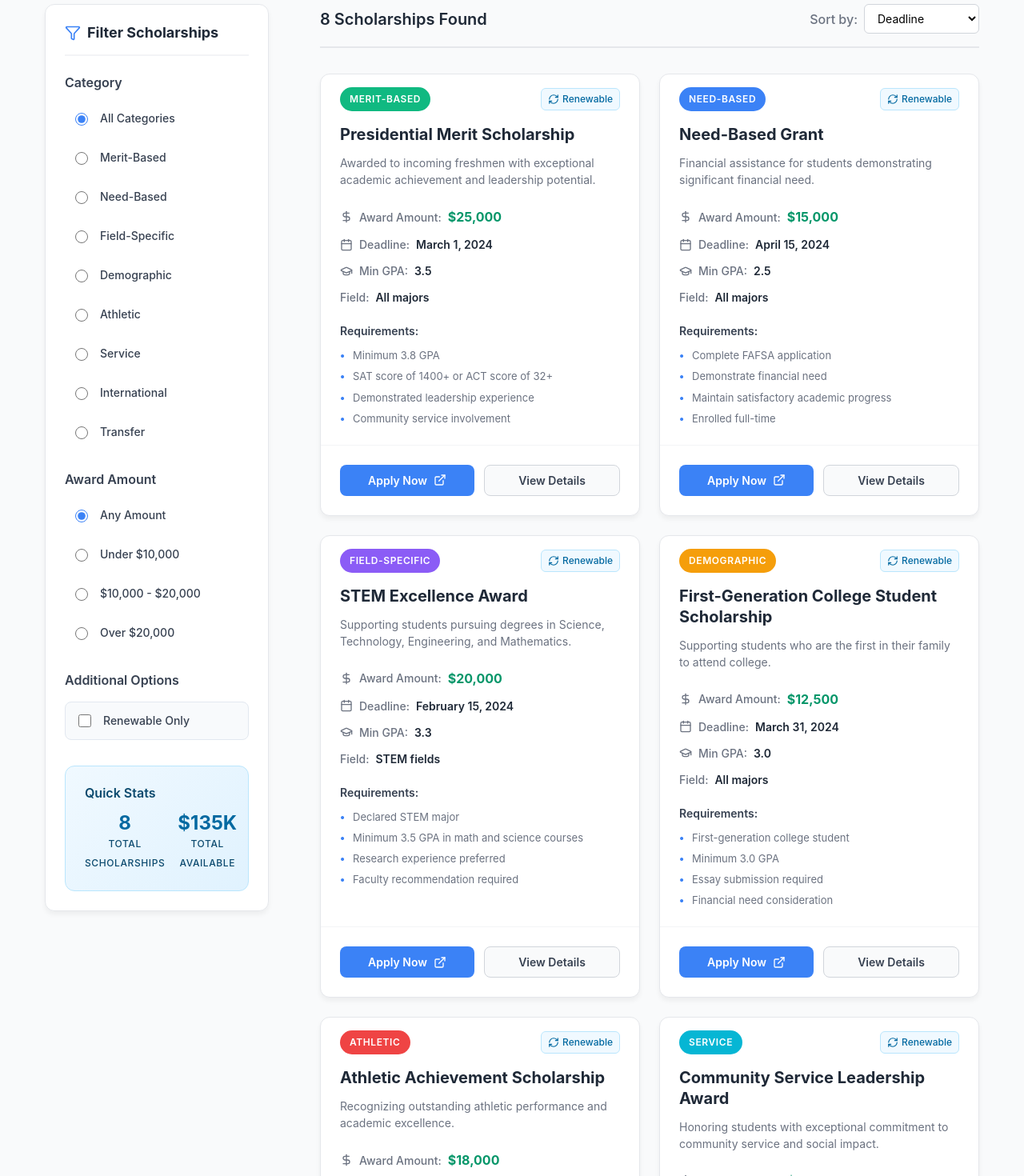
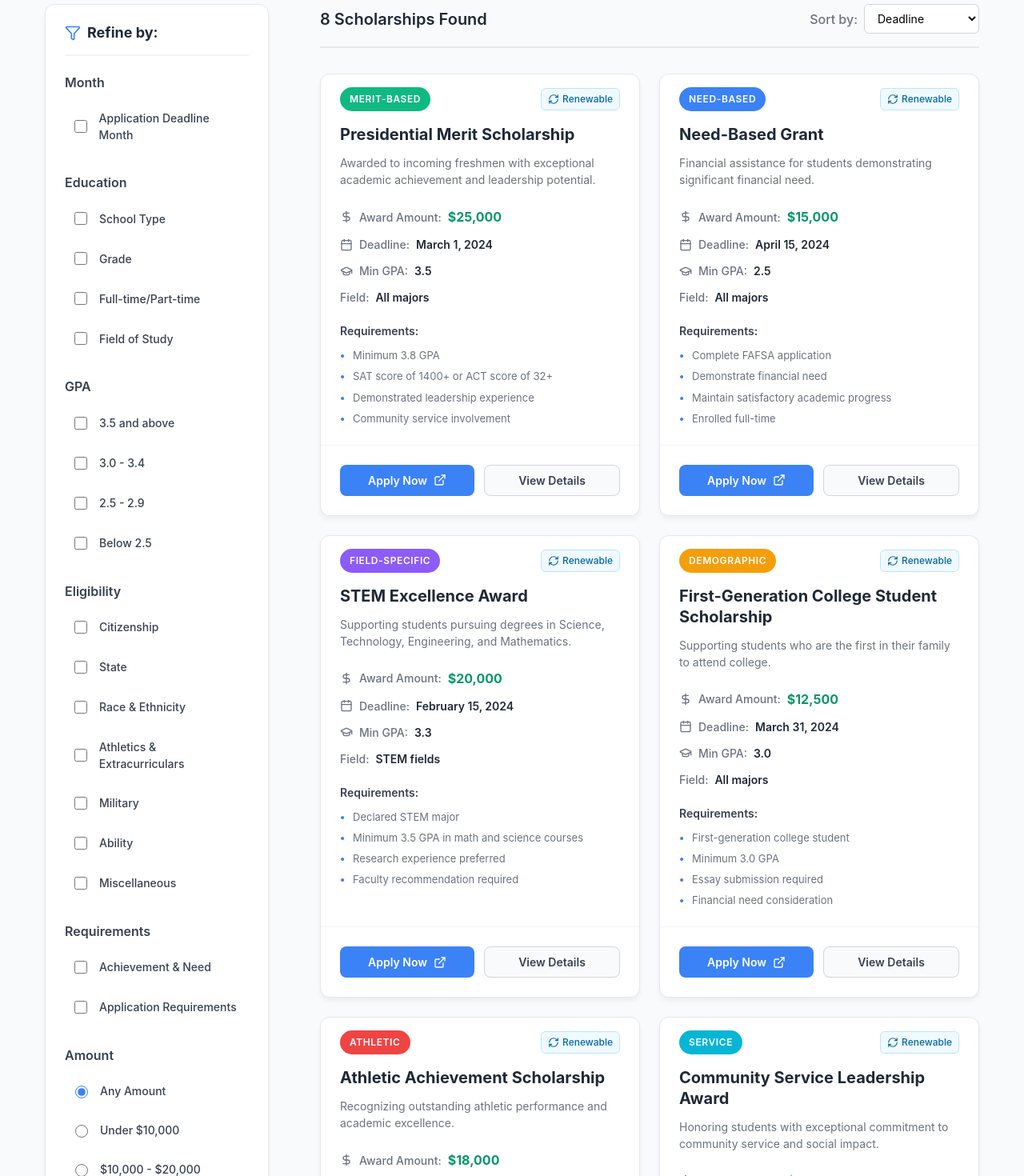
Before and after one commit to acaztec/ScholarshipTool, a React (Vite) app: page / in a window 1280 px wide. Shown: the part 460-1930 px from the top of the page at 80% size. Built offline with nearby package versions, Linux system fonts and the light colour scheme.

Commit message:
Update filter sidebar with new search criteria

```diff
--- a/src/components/FilterSidebar.tsx
+++ b/src/components/FilterSidebar.tsx
@@ -1,5 +1,5 @@
 import React from 'react';
-import { Filter, X } from 'lucide-react';
+import { Filter, X, ChevronDown } from 'lucide-react';
 import './FilterSidebar.css';
 
 interface FilterSidebarProps {
@@ -19,17 +19,6 @@ const FilterSidebar: React.FC<FilterSidebarProps> = ({
   renewableOnly,
   onRenewableChange,
 }) => {
-  const categories = [
-    'Merit-Based',
-    'Need-Based',
-    'Field-Specific',
-    'Demographic',
-    'Athletic',
-    'Service',
-    'International',
-    'Transfer'
-  ];
-
   const clearAllFilters = () => {
     onCategoryChange('');
     onAmountChange('');
@@ -43,7 +32,7 @@ const FilterSidebar: React.FC<FilterSidebarProps> = ({
       <div className="sidebar-header">
         <div className="sidebar-title">
           <Filter size={20} />
-          <h3>Filter Scholarships</h3>
+          <h3>Refine by:</h3>
         </div>
         {hasActiveFilters && (
           <button className="clear-filters" onClick={clearAllFilters}>
@@ -54,35 +43,109 @@ const FilterSidebar: React.FC<FilterSidebarProps> = ({
       </div>
 
       <div className="filter-section">
-        <h4 className="filter-title">Category</h4>
+        <h4 className="filter-title">Month</h4>
         <div className="filter-options">
           <label className="filter-option">
-            <input
-              type="radio"
-              name="category"
-              value=""
-              checked={selectedCategory === ''}
-              onChange={(e) => onCategoryChange(e.target.value)}
-            />
-            <span className="filter-label">All Categories</span>
+            <input type="checkbox" />
+            <span className="filter-label">Application Deadline Month</span>
           </label>
-          {categories.map(category => (
-            <label key={category} className="filter-option">
-              <input
-                type="radio"
-                name="category"
-                value={category}
-                checked={selectedCategory === category}
-                onChange={(e) => onCategoryChange(e.target.value)}
-              />
-              <span className="filter-label">{category}</span>
-            </label>
-          ))}
         </div>
       </div>
 
       <div className="filter-section">
-        <h4 className="filter-title">Award Amount</h4>
+        <h4 className="filter-title">Education</h4>
+        <div className="filter-options">
+          <label className="filter-option">
+            <input type="checkbox" />
+            <span className="filter-label">School Type</span>
+          </label>
+          <label className="filter-option">
+            <input type="checkbox" />
+            <span className="filter-label">Grade</span>
+          </label>
+          <label className="filter-option">
+            <input type="checkbox" />
+            <span className="filter-label">Full-time/Part-time</span>
+          </label>
+          <label className="filter-option">
+            <input type="checkbox" />
+            <span className="filter-label">Field of Study</span>
+          </label>
+        </div>
+      </div>
+
+      <div className="filter-section">
+        <h4 className="filter-title">GPA</h4>
+        <div className="filter-options">
+          <label className="filter-option">
+            <input type="checkbox" />
+            <span className="filter-label">3.5 and above</span>
+          </label>
+          <label className="filter-option">
+            <input type="checkbox" />
+            <span className="filter-label">3.0 - 3.4</span>
+          </label>
+          <label className="filter-option">
+            <input type="checkbox" />
+            <span className="filter-label">2.5 - 2.9</span>
+          </label>
+          <label className="filter-option">
+            <input type="checkbox" />
+            <span className="filter-label">Below 2.5</span>
+          </label>
+        </div>
+      </div>
+
+      <div className="filter-section">
+        <h4 className="filter-title">Eligibility</h4>
+        <div className="filter-options">
+          <label className="filter-option">
+            <input type="checkbox" />
+            <span className="filter-label">Citizenship</span>
+          </label>
+          <label className="filter-option">
+            <input type="checkbox" />
+            <span className="filter-label">State</span>
+          </label>
+          <label className="filter-option">
+            <input type="checkbox" />
+            <span className="filter-label">Race & Ethnicity</span>
+          </label>
+          <label className="filter-option">
+            <input type="checkbox" />
+            <span className="filter-label">Athletics & Extracurriculars</span>
+          </label>
+          <label className="filter-option">
+            <input type="checkbox" />
+            <span className="filter-label">Military</span>
+          </label>
+          <label className="filter-option">
+            <input type="checkbox" />
+            <span className="filter-label">Ability</span>
+          </label>
+          <label className="filter-option">
+            <input type="checkbox" />
+            <span className="filter-label">Miscellaneous</span>
+          </label>
+        </div>
+      </div>
+
+      <div className="filter-section">
+        <h4 className="filter-title">Requirements</h4>
+        <div className="filter-options">
+          <label className="filter-option">
+            <input type="checkbox" />
+            <span className="filter-label">Achievement & Need</span>
+          </label>
+          <label className="filter-option">
+            <input type="checkbox" />
+            <span className="filter-label">Application Requirements</span>
+          </label>
+        </div>
+      </div>
+
+      <div className="filter-section">
+        <h4 className="filter-title">Amount</h4>
         <div className="filter-options">
           <label className="filter-option">
             <input
@@ -127,20 +190,6 @@ const FilterSidebar: React.FC<FilterSidebarProps> = ({
         </div>
       </div>
 
-      <div className="filter-section">
-        <h4 className="filter-title">Additional Options</h4>
-        <div className="filter-options">
-          <label className="filter-option checkbox-option">
-            <input
-              type="checkbox"
-              checked={renewableOnly}
-              onChange={(e) => onRenewableChange(e.target.checked)}
-            />
-            <span className="filter-label">Renewable Only</span>
-          </label>
-        </div>
-      </div>
-
       <div className="filter-summary">
         <h4 className="summary-title">Quick Stats</h4>
         <div className="stats-grid">
```
